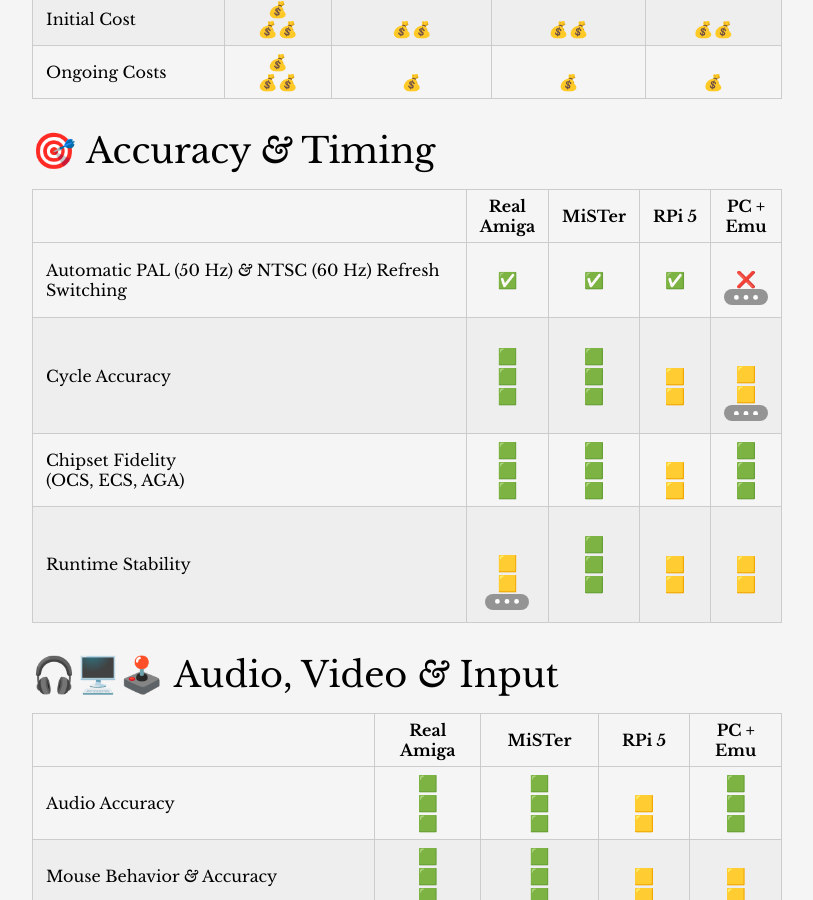
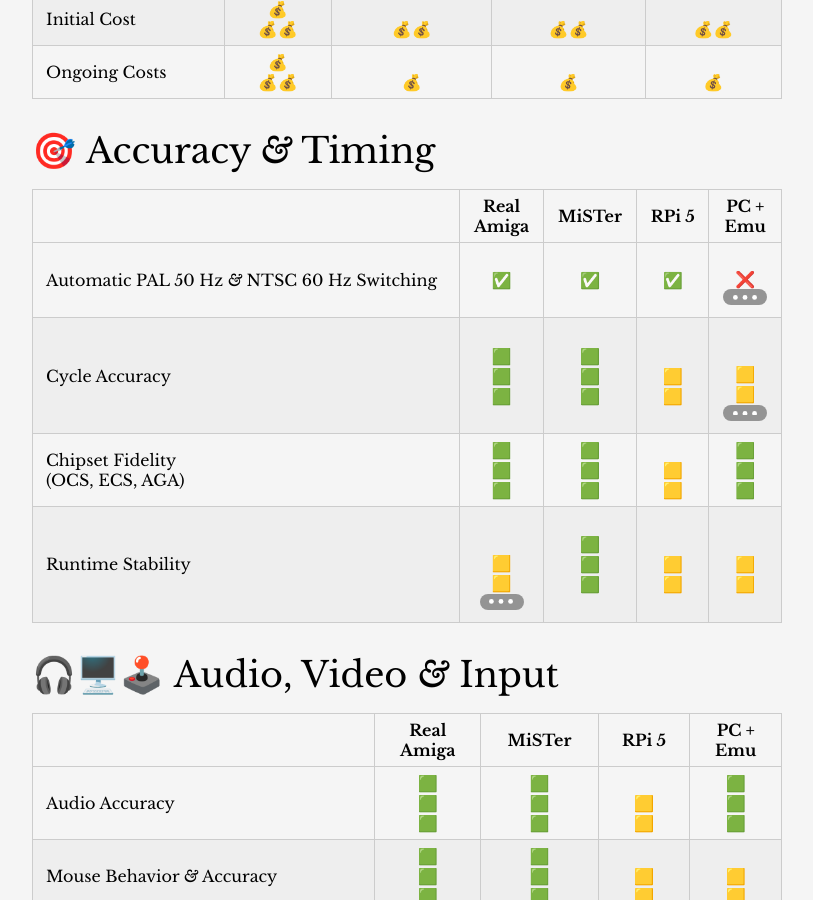
Before and after one commit to amigavision/amigavision.github.io, a Jekyll site: the page built from best.md, in a window 1280 px wide and 900 px high, scrolled down 2819 px. Shown: the whole window, without its empty margins (233-1046 px from the left). Built offline with Jekyll 4.4.1, drawn with Linux system fonts in a browser that asks for light colours.

Commit message:
Simplify

```diff
--- a/best.md
+++ b/best.md
@@ -76,7 +76,7 @@
 
 |   | Real <br>Amiga | MiSTer | RPi&nbsp;5 | PC +<br> Emu |
 |---|:---------------:|:------:|:-----------------:|:-----------------------:|
-| Automatic PAL (50 Hz) *&* NTSC (60 Hz) Refresh Switching | ✅ | ✅ | ✅ | <br>❌<br> [^3]
+| Automatic PAL 50 Hz *&* NTSC 60 Hz Switching | ✅ | ✅ | ✅ | <br>❌<br> [^3]
 | Cycle Accuracy | 🟩<br>🟩<br>🟩 | 🟩<br>🟩<br>🟩 | <br>🟨<br>🟨 | <br><br>🟨<br>🟨<br> [^1]
 | Chipset Fidelity<br> (OCS, ECS, AGA) | 🟩<br>🟩<br>🟩 | 🟩<br>🟩<br>🟩 | <br>🟨<br>🟨 | 🟩<br>🟩<br>🟩
 | Runtime Stability | <br><br>🟨<br>🟨<br> [^2] | 🟩<br>🟩<br>🟩 | <br>🟨<br>🟨 | <br>🟨<br>🟨
```
